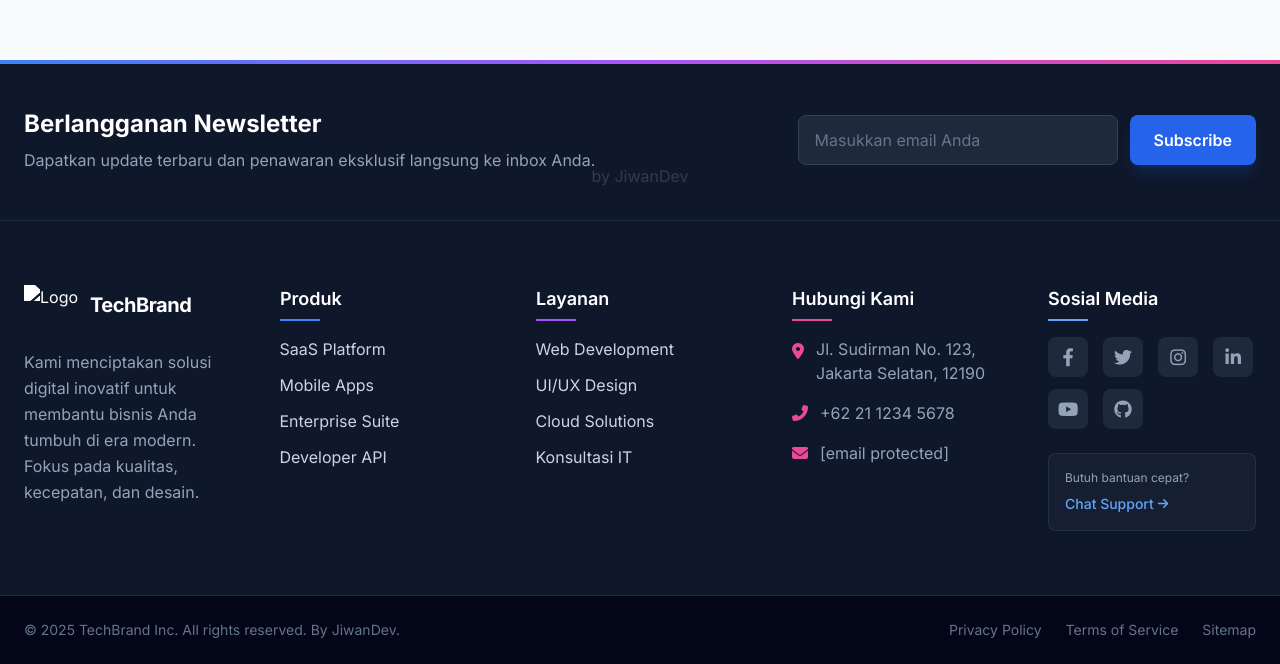
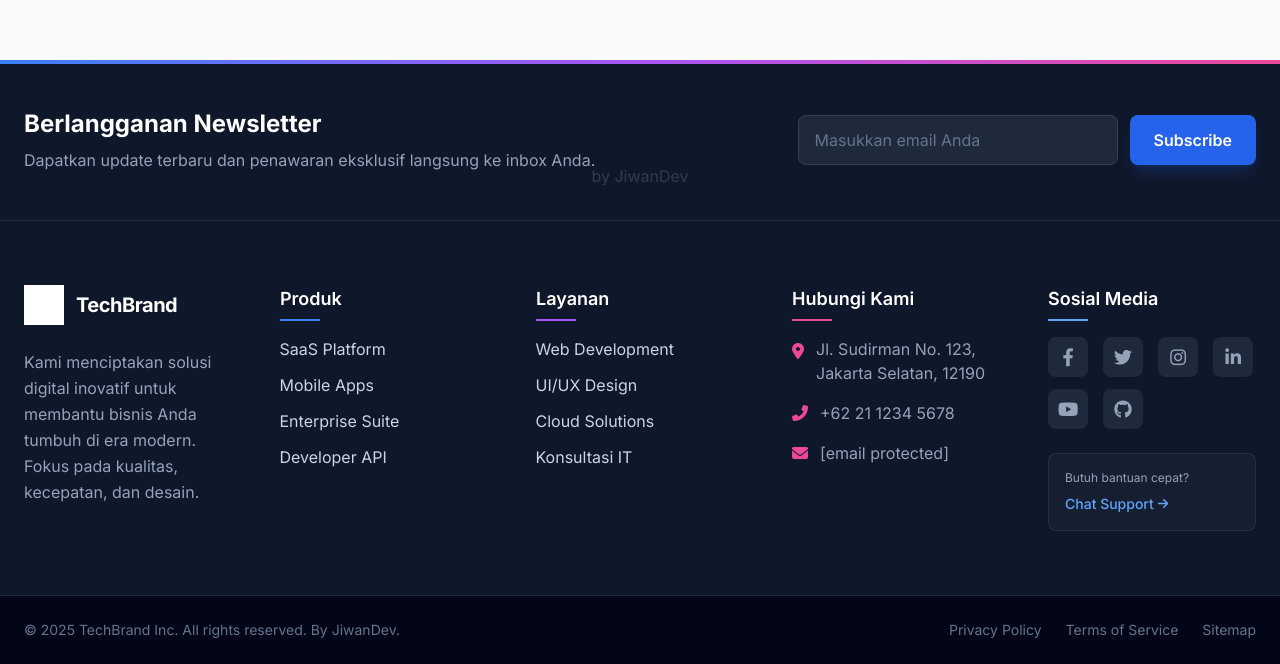
Before and after one commit to wans-studio/footer-vertical-propesional, a plain HTML site: page index.html in a window 1280 px wide. Shown: the part 136-800 px from the top of the page. Drawn offline with nearby package versions, Linux system fonts and the light colour scheme.

Commit message:
Update index.html

```diff
--- a/index.html
+++ b/index.html
@@ -67,7 +67,7 @@
                 <!-- 1. Tentang Perusahaan -->
                 <div class="lg:col-span-1">
                     <div class="flex items-center gap-3 mb-6">
-                        <img src="./assets/company-logo.png" alt="Logo" class="h-10 w-auto brightness-0 invert">
+                        <img src="images/company-logo.png" alt="Logo" class="h-10 w-auto brightness-0 invert">
                         <span class="text-xl font-bold text-white tracking-tight">TechBrand</span>
                     </div>
                     <p class="text-slate-400 leading-relaxed mb-6">
```
